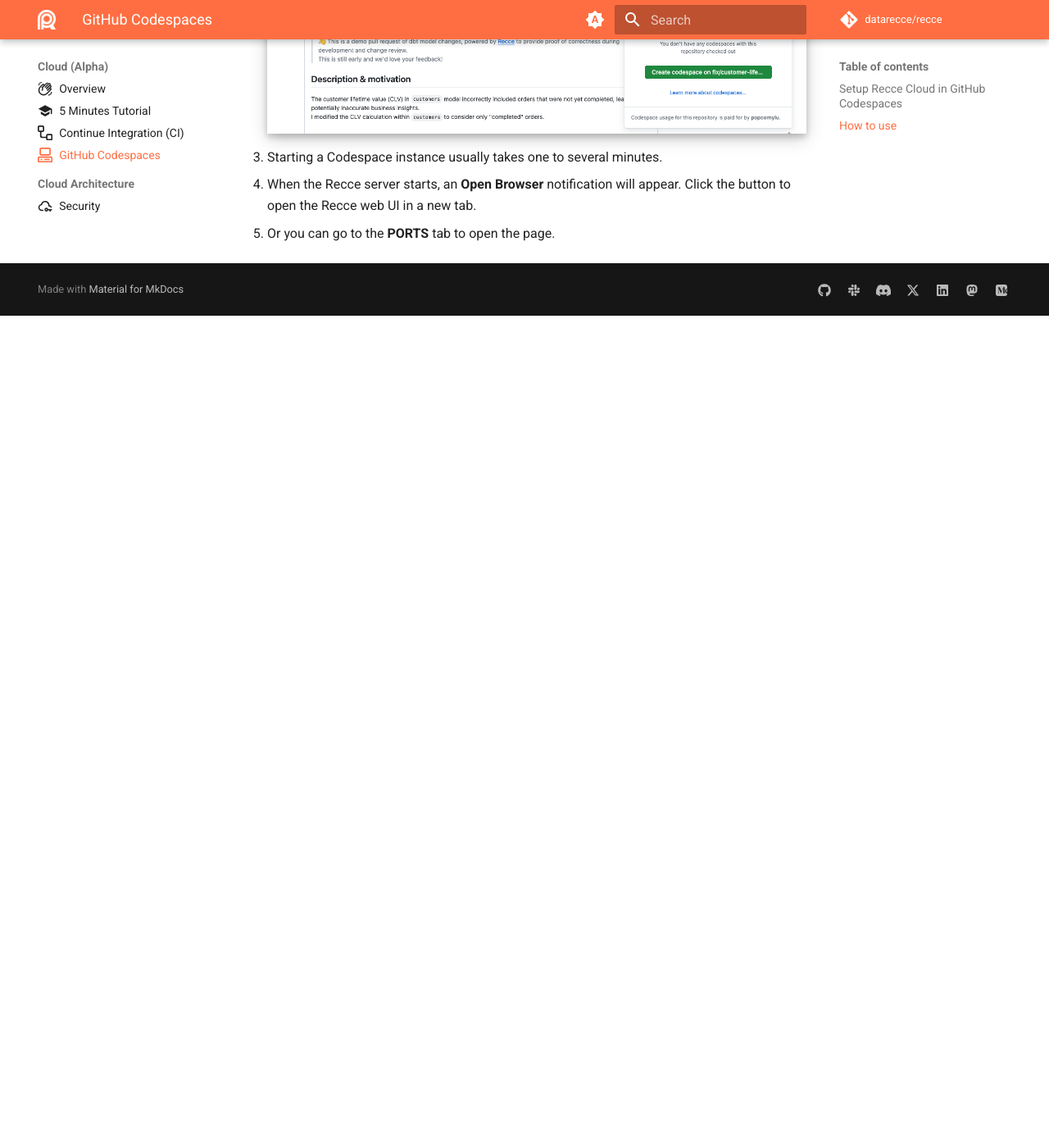
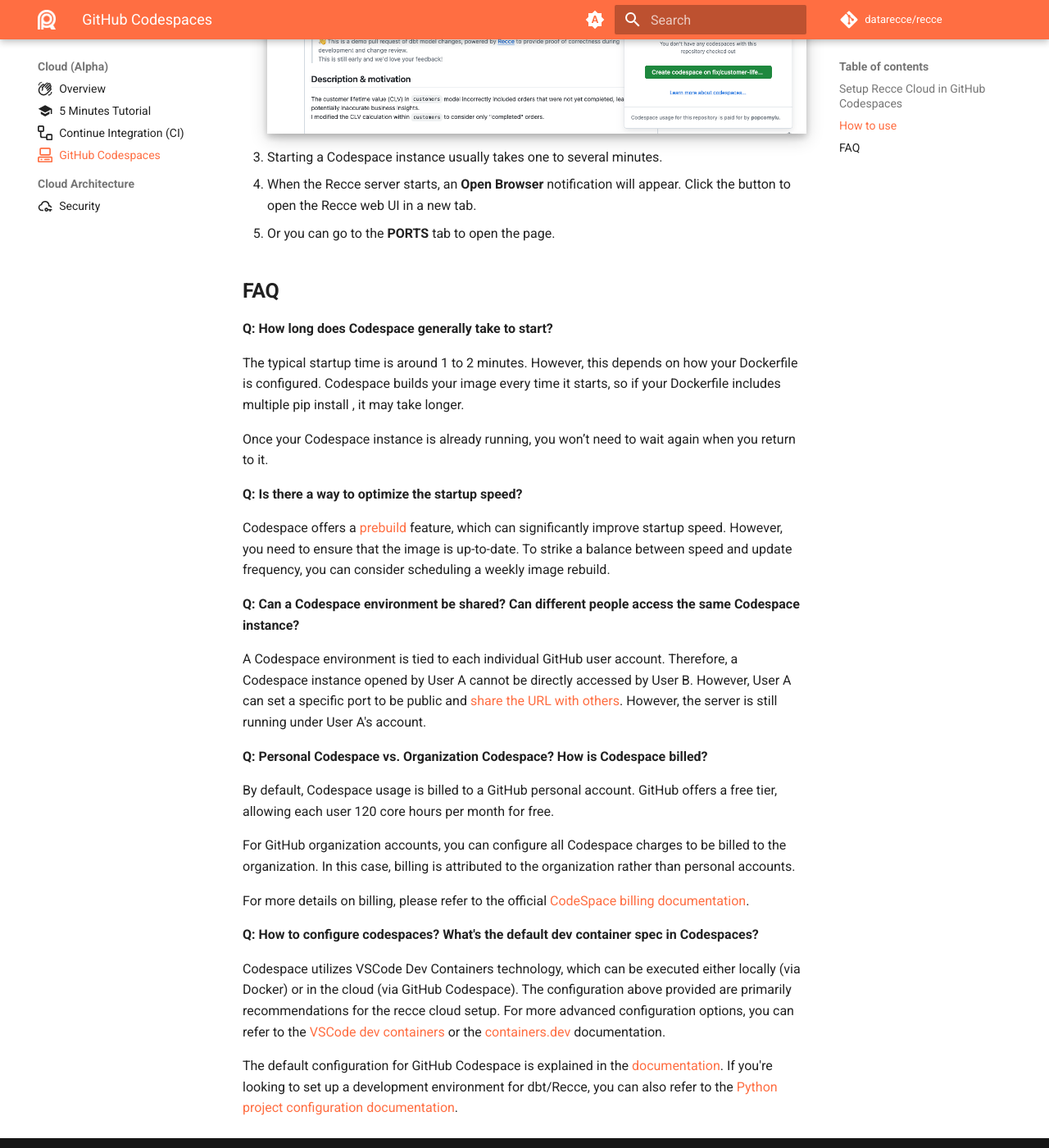
Before and after one commit to DataRecce/recce-documentation, an MkDocs documentation site: the page built from docs/docs/recce-cloud/setup-gh-codespaces.md, in a window 1280 px wide and 1400 px high, scrolled down 1617 px. Shown: the whole window at 82% size. Built offline with MkDocs 1.6.1 and Material for MkDocs 9.7.7, drawn with Linux system fonts in a browser that asks for light colours; comment, search, counter and statistics services are not loaded; before the commit the page ends 2002 px from its top, so only the background shows below that.

Commit message:
Add codespace faq
Signed-off-by: popcorny <celu@infuseai.io>

```diff
--- a/docs/docs/recce-cloud/setup-gh-codespaces.md
+++ b/docs/docs/recce-cloud/setup-gh-codespaces.md
@@ -56,3 +56,36 @@
 1. Starting a Codespace instance usually takes one to several minutes.
 1. When the Recce server starts, an **Open Browser** notification will appear. Click the button to open the Recce web UI in a new tab.
 1. Or you can go to the **PORTS** tab to open the page.
+
+
+## FAQ
+
+**Q: How long does Codespace generally take to start?**
+
+The typical startup time is around 1 to 2 minutes. However, this depends on how your Dockerfile is configured. Codespace builds your image every time it starts, so if your Dockerfile includes multiple pip install <packages>, it may take longer.
+
+Once your Codespace instance is already running, you won’t need to wait again when you return to it.
+
+**Q: Is there a way to optimize the startup speed?**
+
+Codespace offers a [prebuild](https://docs.github.com/en/codespaces/prebuilding-your-codespaces) feature, which can significantly improve startup speed. However, you need to ensure that the image is up-to-date. To strike a balance between speed and update frequency, you can consider scheduling a weekly image rebuild.
+
+**Q: Can a Codespace environment be shared? Can different people access the same Codespace instance?**
+
+A Codespace environment is tied to each individual GitHub user account. Therefore, a Codespace instance opened by User A cannot be directly accessed by User B. However, User A can set a specific port to be public and [share the URL with others](https://docs.github.com/en/codespaces/developing-in-a-codespace/forwarding-ports-in-your-codespace#sharing-a-port). However, the server is still running under User A's account.
+
+**Q: Personal Codespace vs. Organization Codespace? How is Codespace billed?**
+
+By default, Codespace usage is billed to a GitHub personal account. GitHub offers a free tier, allowing each user 120 core hours per month for free.
+
+For GitHub organization accounts, you can configure all Codespace charges to be billed to the organization. In this case, billing is attributed to the organization rather than personal accounts.
+
+For more details on billing, please refer to the official [CodeSpace billing documentation](https://docs.github.com/en/billing/managing-billing-for-github-codespaces/about-billing-for-github-codespaces).
+
+
+
+**Q: How to configure codespaces? What's the default dev container spec in Codespaces?**
+
+Codespace utilizes VSCode Dev Containers technology, which can be executed either locally (via Docker) or in the cloud (via GitHub Codespace). The configuration above provided are primarily recommendations for the recce cloud setup. For more advanced configuration options, you can refer to the [VSCode dev containers](https://code.visualstudio.com/docs/devcontainers/containers) or the [containers.dev](https://containers.dev/) documentation.
+
+The default configuration for GitHub Codespace is explained in the [documentation](https://docs.github.com/en/codespaces/setting-up-your-project-for-codespaces/adding-a-dev-container-configuration/introduction-to-dev-containers). If you're looking to set up a development environment for dbt/Recce, you can also refer to the [Python project configuration documentation](https://docs.github.com/en/codespaces/setting-up-your-project-for-codespaces/adding-a-dev-container-configuration/setting-up-your-python-project-for-codespaces).
```
